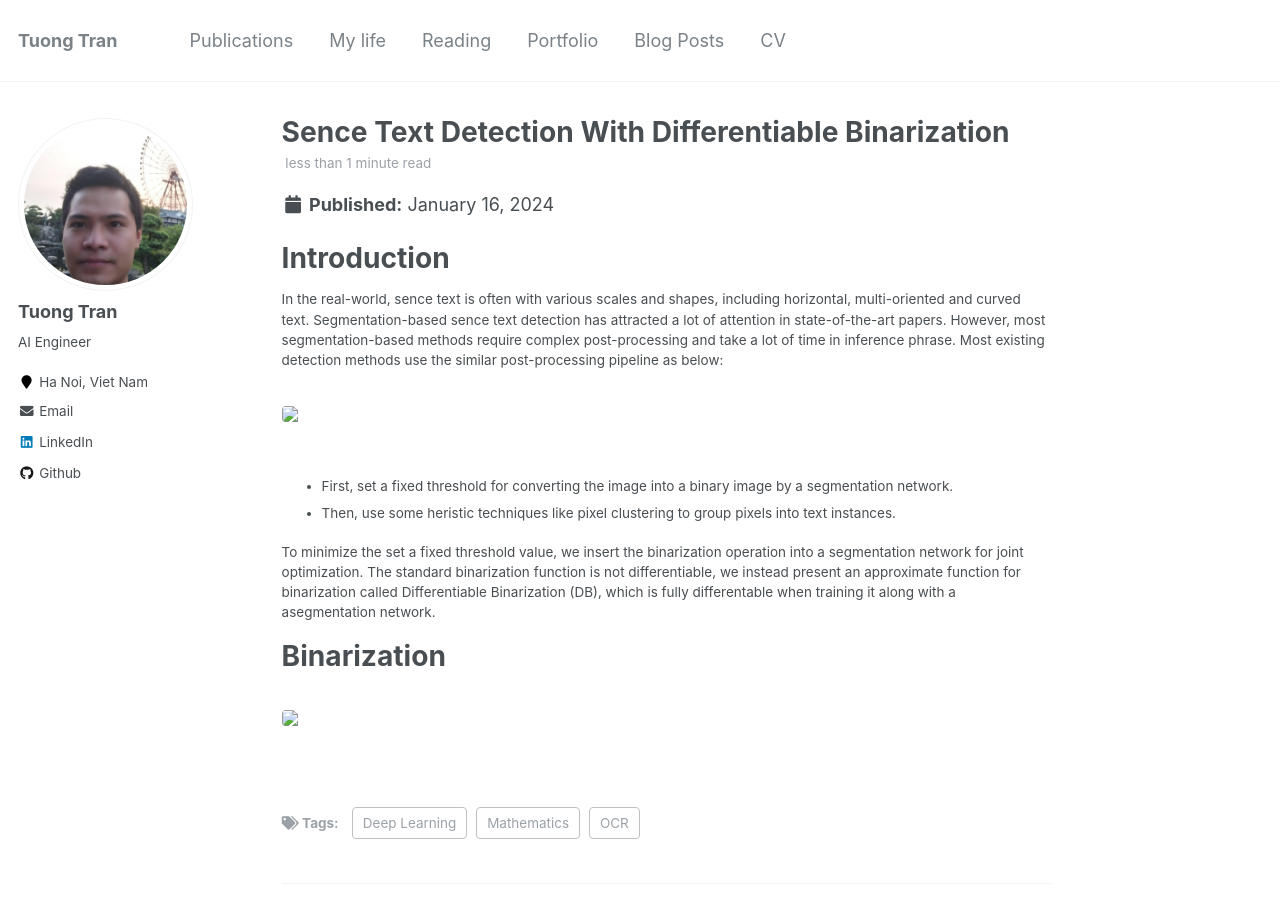
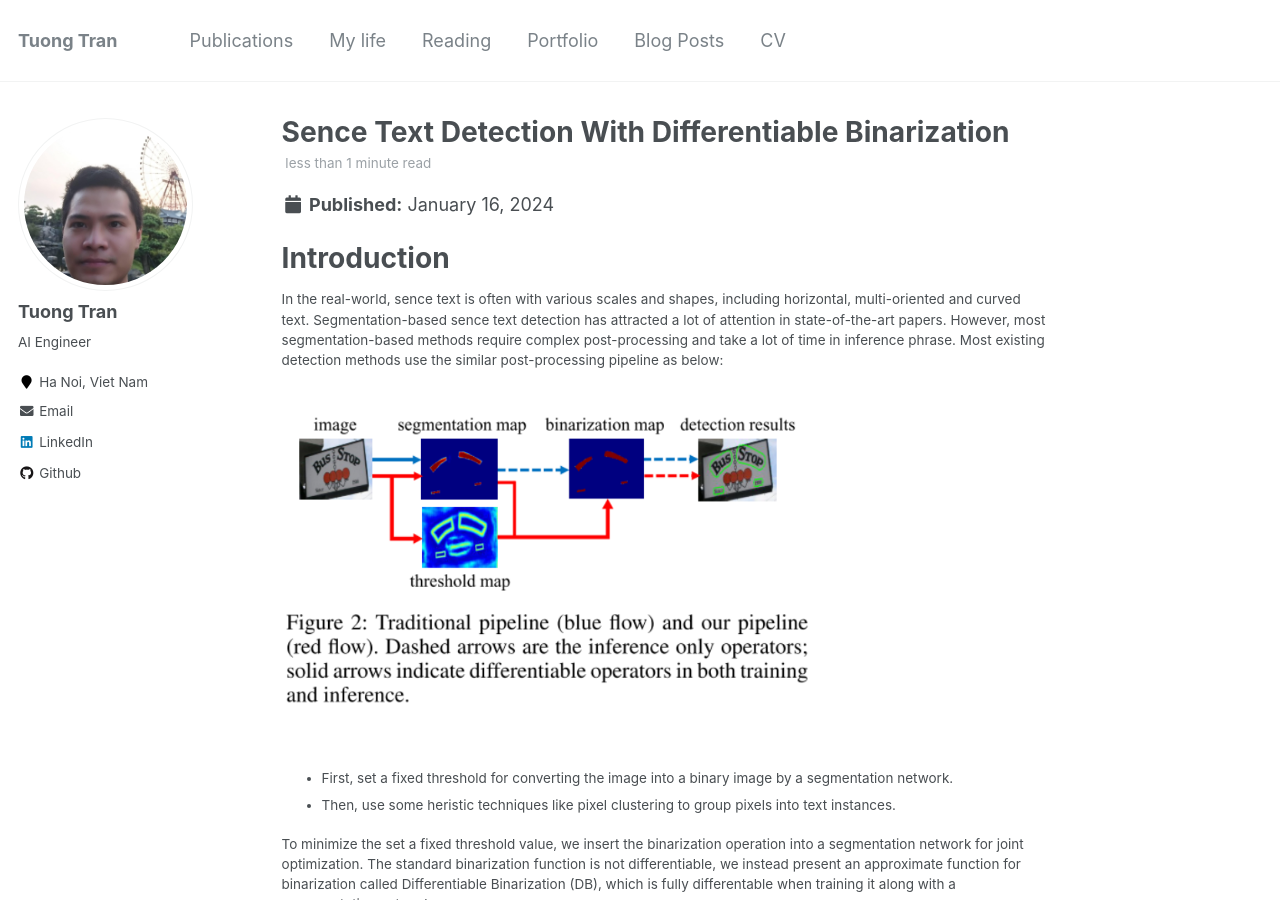
Before and after one commit to tuongtranngoc/tuongtranngoc.github.io, a Jekyll site: the page built from _posts/2024-01-16-db-text-detection.md, in a window 1280 px wide and 900 px high. Built offline with Jekyll 4.4.1, drawn with Linux system fonts in a browser that asks for light colours.

Commit message:
update: blogs/differentiable_binarization

```diff
--- a/_posts/2024-01-16-db-text-detection.md
+++ b/_posts/2024-01-16-db-text-detection.md
@@ -21,7 +21,7 @@ In the real-world, sence text is often with various scales and shapes, including
 Segmentation-based sence text detection has attracted a lot of attention in state-of-the-art papers. However, most segmentation-based methods require complex post-processing and take a lot of time in inference phrase. Most existing detection methods use the similar post-processing pipeline as below:
 
 <figure>
-    <img src='../images/posts/20230116_differentiable_binarization/tradditional_method.png'>
+    <img src='/images/posts/20230116_differentiable_binarization/tradditional_method.png'>
 </figure>
 
 + First, set a fixed threshold for converting the image into a binary image by a segmentation network.
@@ -32,5 +32,5 @@ To minimize the set a fixed threshold value, we insert the binarization operatio
 # Binarization
 
 <figure>
-    <img src='../images/posts/20230116_differentiable_binarization/binarization_architecture.png'>
+    <img src='/images/posts/20230116_differentiable_binarization/binarization_architecture.png'>
 </figure>
```
